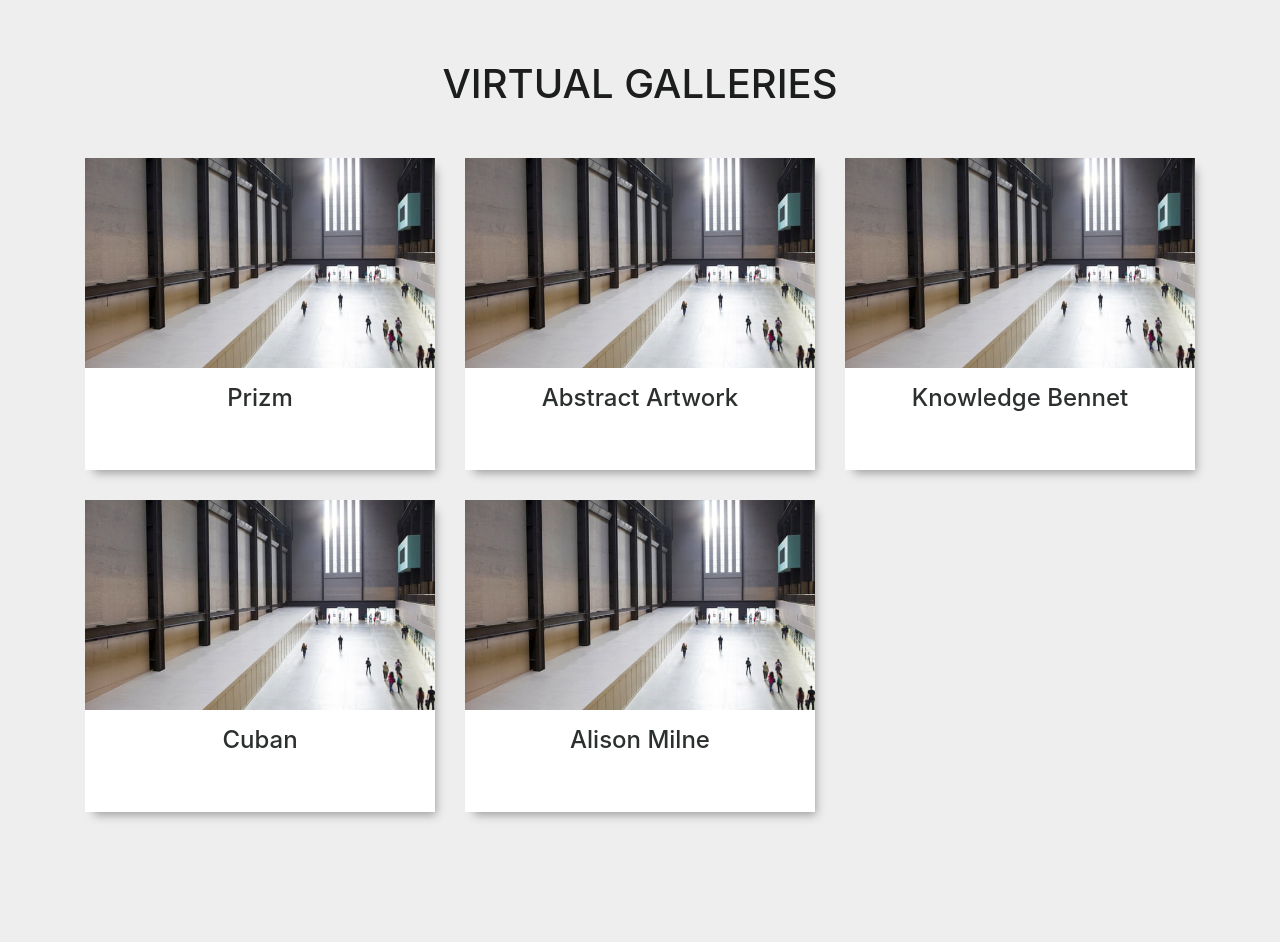
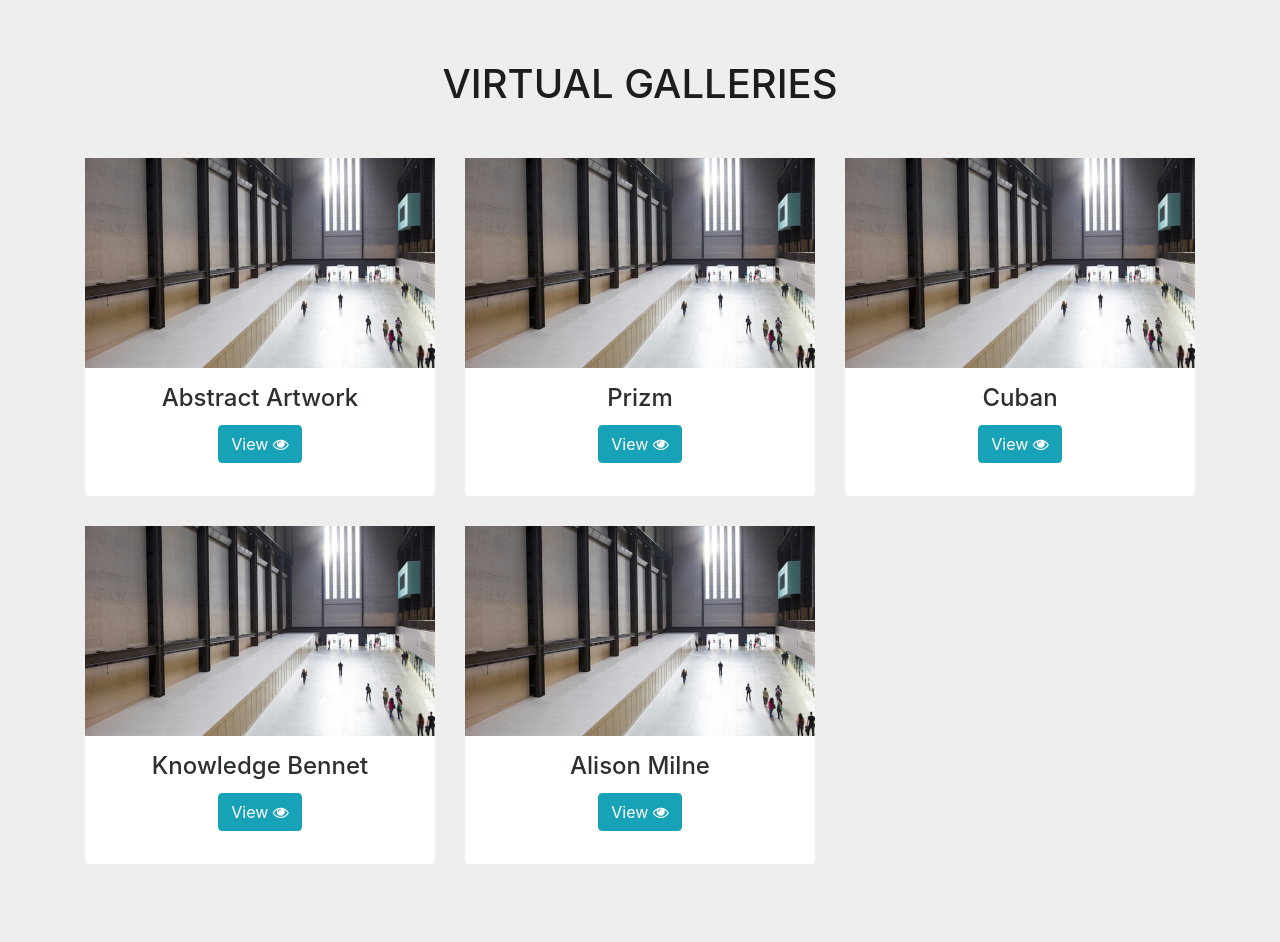
Before and after one commit to David-Edoh/david-edoh.github.com, a PHP site: page / in a window 1280 px wide. Before the commit the page ends 820 px from the top, so only its background shows below. Run offline with PHP 8.4, Linux system fonts and the light colour scheme.

Commit message:
Task Update

```diff
--- a/css/style.css
+++ b/css/style.css
@@ -35,7 +35,7 @@ section .section-title {
     background: #ffffff;
 }
 
-.image-flip:hover .backside,
+/* .image-flip:hover .backside,
 .image-flip.hover .backside {
     -webkit-transform: rotateY(0deg);
     -moz-transform: rotateY(0deg);
@@ -43,15 +43,15 @@ section .section-title {
     -ms-transform: rotateY(0deg);
     transform: rotateY(0deg);
     border-radius: .25rem;
-}
+} */
 
-.image-flip:hover .frontside,
+/* .image-flip:hover .frontside,
 .image-flip.hover .frontside {
     -webkit-transform: rotateY(180deg);
     -moz-transform: rotateY(180deg);
     -o-transform: rotateY(180deg);
     transform: rotateY(180deg);
-}
+} */
 
 .mainflip {
     -webkit-transition: 1s;
@@ -107,10 +107,10 @@ section .section-title {
     transform-style: preserve-3d; */
 }
 
-.frontside .card,
+/* .frontside .card,
 .backside .card {
     min-height: 312px;
-}
+} */
 
 .backside .card a {
     font-size: 18px;
--- a/index.php
+++ b/index.php
@@ -28,26 +28,30 @@
                                   <p>
                                     <img class=" img-fluid" src="images/tate.jpeg" alt="galleryb img">
                                   </p>
-                                  <h4 class="card-title"> Prizm </h4>
+                                  <h4 class="card-title"> Abstract Artwork </h4>
+                                  <button class="btn btn-info" data-toggle="modal" data-target="#exampleModalCenter" onclick="loadAbstract()"> View <i class="fa fa-eye"></i> </button>
+                                  <hr style="opacity: 0">
                               </div>
                           </div>
                       </div>
-                    <div class="backside">
-                        <div class="card ">
+                    <!-- <div class="backside">
+                        <div class="card " style="height: 100%; width: 100%;">
                             <div class="card-body text-center mt-4">
-                            <h4 class="card-title">Prizm</h4>
-                                  <p class="card-text">Prizm, is the world's largest art museum and a historic monument in spain. A central landmark of the city, it is located on the Right Bank of the Seine in the city's 1st arrondissement.</p>
+                            <h4 class="card-title">Abstract Artwork</h4>
+                                  <p class="card-text">Abstract, is the world's largest art museum and a historic monument in spain. A central landmark of the city, it is located on the Right Bank of the Seine in the city's 1st arrondissement.</p>
                                   <ul class="list-inline">
                                       <li class="list-inline-item">
-                                      <button class="btn btn-info" data-toggle="modal" data-target="#exampleModalCenter" onclick="loadPrizm()"> Tour <i class="fa fa-eye"></i> </button>
+                                      <button class="btn btn-info" data-toggle="modal" data-target="#exampleModalCenter" onclick="loadAbstract()"> View <i class="fa fa-eye"></i> </button>
                                       </li>
                                   </ul>
                               </div>
                           </div>
+                      </div> -->
                   </div>
               </div>
         </div>
-        </div>
+
+
 
           <div class="col-xs-12 col-sm-6 col-md-4">
               <div class="image-flip" >
@@ -58,23 +62,59 @@
                                   <p>
                                     <img class=" img-fluid" src="images/tate.jpeg" alt="galleryb img">
                                   </p>
-                                  <h4 class="card-title"> Abstract Artwork </h4>
+                                  <h4 class="card-title"> Prizm </h4>
+                                  <button class="btn btn-info" data-toggle="modal" data-target="#exampleModalCenter" onclick="loadPrizm()"> View <i class="fa fa-eye"></i> </button>
+                                  <hr style="opacity: 0">
                               </div>
                           </div>
                       </div>
-                    <div class="backside">
-                        <div class="card ">
+                    <!-- <div class="backside">
+                        <div class="card " style="height: 100%; width: 100%;">
                             <div class="card-body text-center mt-4">
-                            <h4 class="card-title">Abstract Artwork</h4>
-                                  <p class="card-text">Abstract, is the world's largest art museum and a historic monument in spain. A central landmark of the city, it is located on the Right Bank of the Seine in the city's 1st arrondissement.</p>
+                            <h4 class="card-title">Prizm</h4>
+                                  <p class="card-text">Prizm, is the world's largest art museum and a historic monument in spain. A central landmark of the city, it is located on the Right Bank of the Seine in the city's 1st arrondissement.</p>
                                   <ul class="list-inline">
                                       <li class="list-inline-item">
-                                      <button class="btn btn-info" data-toggle="modal" data-target="#exampleModalCenter" onclick="loadAbstract()"> Tour <i class="fa fa-eye"></i> </button>
+                                      <button class="btn btn-info" data-toggle="modal" data-target="#exampleModalCenter" onclick="loadPrizm()"> View <i class="fa fa-eye"></i> </button>
                                       </li>
                                   </ul>
                               </div>
                           </div>
+                      </div> -->
                   </div>
+              </div>
+        </div>
+
+
+
+        <div class="col-xs-12 col-sm-6 col-md-4">
+              <div class="image-flip" >
+                  <div class="mainflip flip-0">
+                      <div class="frontside">
+                          <div class="card">
+                              <div class="text-center">
+                                  <p>
+                                    <img class=" img-fluid" src="images/tate.jpeg" alt="galleryb img">
+                                  </p>
+                                  <h4 class="card-title"> Cuban </h4>
+                                  <button class="btn btn-info" data-toggle="modal" data-target="#exampleModalCenter" onclick="loadCuban()"> View <i class="fa fa-eye"></i> </button>
+                                  <hr style="opacity: 0">
+                              </div>
+                          </div>
+                      </div>
+                    <!-- <div class="backside">
+                        <div class="card " style="height: 100%; width: 100%;">
+                            <div class="card-body text-center mt-4">
+                            <h4 class="card-title">Cuban</h4>
+                                  <p class="card-text">Cuban, is the world's largest art museum and a historic monument in spain. A central landmark of the city, it is located on the Right Bank of the Seine in the city's 1st arrondissement.</p>
+                                  <ul class="list-inline">
+                                      <li class="list-inline-item">
+                                      <button class="btn btn-info" data-toggle="modal" data-target="#exampleModalCenter" onclick="loadCuban()"> View <i class="fa fa-eye"></i> </button>
+                                      </li>
+                                  </ul>
+                              </div>
+                          </div>
+                      </div> -->
                   </div>
               </div>
         </div>
@@ -89,52 +129,25 @@
                                     <img class=" img-fluid" src="images/tate.jpeg" alt="galleryb img">
                                   </p>
                                   <h4 class="card-title"> Knowledge Bennet </h4>
+                                  <button class="btn btn-info" data-toggle="modal" data-target="#exampleModalCenter" onclick="loadBennet()"> View <i class="fa fa-eye"></i> </button>
+                                  <hr style="opacity: 0">
+
                               </div>
                           </div>
                       </div>
-                    <div class="backside">
-                        <div class="card ">
+                    <!-- <div class="backside">
+                        <div class="card " style="height: 100%; width: 100%;">
                             <div class="card-body text-center mt-4">
                             <h4 class="card-title">Knowledge Bennet</h4>
                                   <p class="card-text">Knowledge Bennet, is the world's largest art museum and a historic monument in spain. A central landmark of the city, it is located on the Right Bank of the Seine in the city's 1st arrondissement.</p>
                                   <ul class="list-inline">
                                       <li class="list-inline-item">
-                                      <button class="btn btn-info" data-toggle="modal" data-target="#exampleModalCenter" onclick="loadBennet()"> Tour <i class="fa fa-eye"></i> </button>
+                                      <button class="btn btn-info" data-toggle="modal" data-target="#exampleModalCenter" onclick="loadBennet()"> View <i class="fa fa-eye"></i> </button>
                                       </li>
                                   </ul>
                               </div>
                           </div>
-                      </div>
-                  </div>
-              </div>
-        </div>
-
-        <div class="col-xs-12 col-sm-6 col-md-4">
-              <div class="image-flip" >
-                  <div class="mainflip flip-0">
-                      <div class="frontside">
-                          <div class="card">
-                              <div class="text-center">
-                                  <p>
-                                    <img class=" img-fluid" src="images/tate.jpeg" alt="galleryb img">
-                                  </p>
-                                  <h4 class="card-title"> Cuban </h4>
-                              </div>
-                          </div>
-                      </div>
-                    <div class="backside">
-                        <div class="card ">
-                            <div class="card-body text-center mt-4">
-                            <h4 class="card-title">Cuban</h4>
-                                  <p class="card-text">Cuban, is the world's largest art museum and a historic monument in spain. A central landmark of the city, it is located on the Right Bank of the Seine in the city's 1st arrondissement.</p>
-                                  <ul class="list-inline">
-                                      <li class="list-inline-item">
-                                      <button class="btn btn-info" data-toggle="modal" data-target="#exampleModalCenter" onclick="loadCuban()"> Tour <i class="fa fa-eye"></i> </button>
-                                      </li>
-                                  </ul>
-                              </div>
-                          </div>
-                      </div>
+                      </div> -->
                   </div>
               </div>
         </div>
@@ -149,23 +162,24 @@
                                     <img class=" img-fluid" src="images/tate.jpeg" alt="galleryb img">
                                   </p>
                                   <h4 class="card-title"> Alison Milne </h4>
+                                  <button class="btn btn-info" data-toggle="modal" data-target="#exampleModalCenter" onclick="loadAlison()"> View <i class="fa fa-eye"></i> </button>
+                                  <hr style="opacity: 0">
                               </div>
                           </div>
                       </div>
-                    <div class="backside">
-                        <div class="card ">
+                    <!-- <div class="backside">
+                        <div class="card " style="height: 100%; width: 100%;">
                             <div class="card-body text-center mt-4">
                             <h4 class="card-title">Alison Milne</h4>
                                   <p class="card-text">Alison Milne, is the world's largest art museum and a historic monument in spain. A central landmark of the city, it is located on the Right Bank of the Seine in the city's 1st arrondissement.</p>
                                   <ul class="list-inline">
                                       <li class="list-inline-item">
-                                      <button class="btn btn-info" data-toggle="modal" data-target="#exampleModalCenter" onclick="loadAlison()"> Tour <i class="fa fa-eye"></i> </button>
-                                      <!-- <h4>Coming Soon</h4> -->
+                                      <button class="btn btn-info" data-toggle="modal" data-target="#exampleModalCenter" onclick="loadAlison()"> View <i class="fa fa-eye"></i> </button>
                                       </li>
                                   </ul>
                               </div>
                           </div>
-                      </div>
+                      </div> -->
                   </div>
               </div>
         </div>
```
Lines whose indentation alone changed are shown as unchanged.
